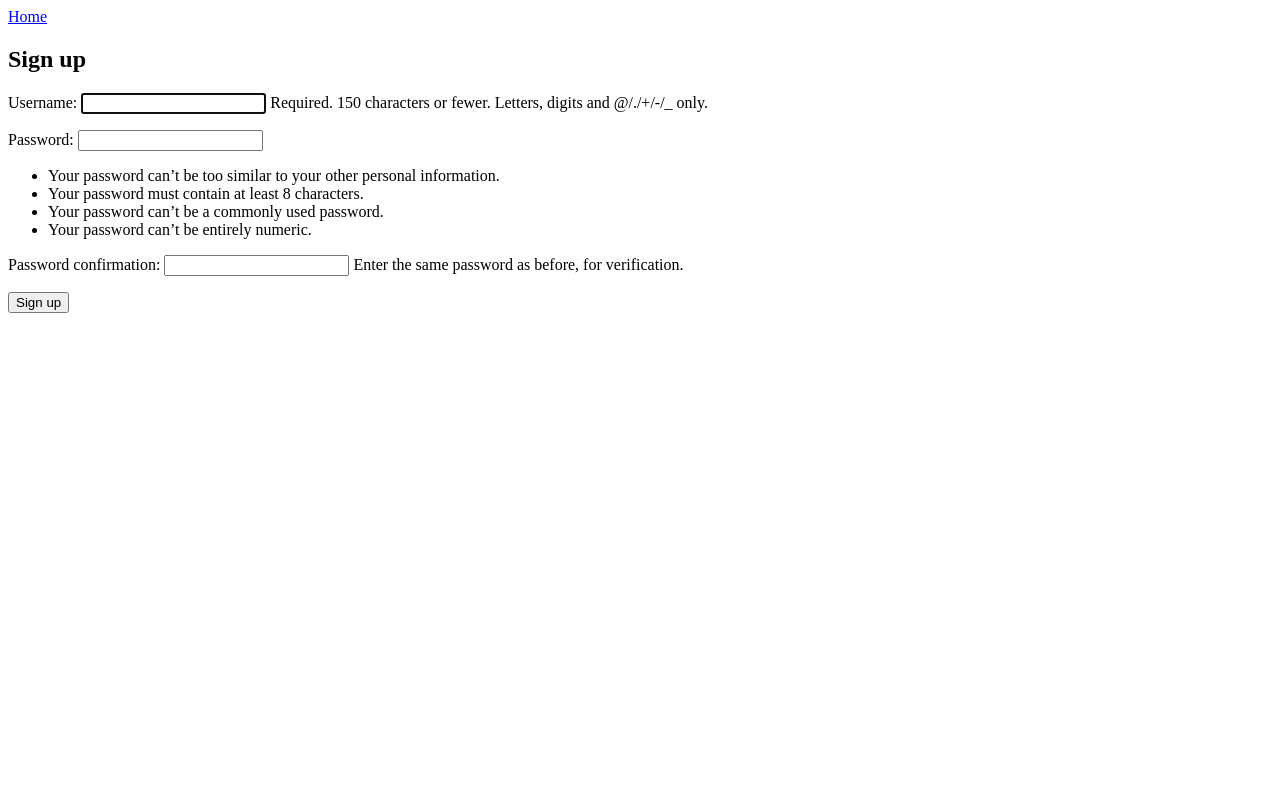
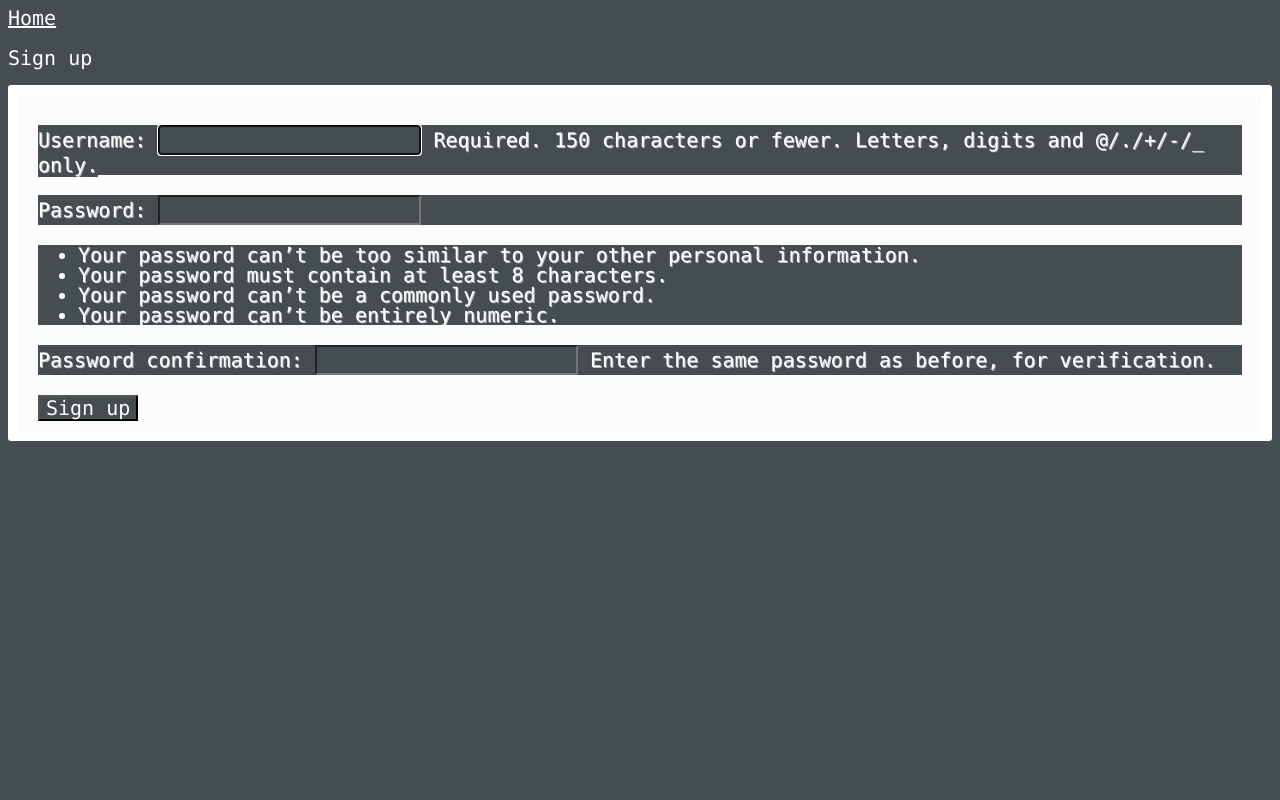
Before and after one commit to KUSH159/ShareCabIITG, a Django app: page /accounts/signup/ in a window 1280 px wide. Run offline with Django 3.2, Linux system fonts and the light colour scheme.

Commit message:
Add files via upload

```diff
--- a/my_project/my_project/settings.py
+++ b/my_project/my_project/settings.py
@@ -118,7 +118,12 @@ USE_TZ = True
 
 # Static files (CSS, JavaScript, Images)
 # https://docs.djangoproject.com/en/2.2/howto/static-files/
+#STATIC_ROOT = 'static/'
 
 STATIC_URL = '/static/'
+STATICFILES_DIRS = (
+            os.path.join(BASE_DIR, 'static'),
+        )
+
 LOGIN_REDIRECT_URL = 'home'
 LOGOUT_REDIRECT_URL = 'home'
--- /dev/null
+++ b/my_project/static/style.css
@@ -0,0 +1,30 @@
+* {
+  font: normal 20px/1 "Lucida Console", Monaco, monospace;
+  color : #ffffff;
+  background : #464d51;
+}
+
+
+
+.form {
+  display: inline-block;
+  -webkit-box-sizing: content-box;
+  -moz-box-sizing: content-box;
+  box-sizing: content-box;
+  padding: 10px 20px;
+  border: 10px solid #ffffff;
+  -webkit-border-radius: 3px;
+  border-radius: 3px;
+  font: normal 20px/normal "Lucida Console", Monaco, monospace;
+  color: rgba(0,142,198,1);
+  -o-text-overflow: clip;
+  text-overflow: clip;
+  background: rgba(252,252,252,1);
+  -webkit-box-shadow: 2px 2px 2px 0 rgba(0,0,0,0.2) inset;
+  box-shadow: 5px 2px 2px 0 rgba(247,239,239,0.2) inset;
+  text-shadow: 1px 1px 0 rgba(255,255,255,0.66) ;
+  -webkit-transition: all 200ms cubic-bezier(0.42, 0, 0.58, 1);
+  -moz-transition: all 200ms cubic-bezier(0.42, 0, 0.58, 1);
+  -o-transition: all 200ms cubic-bezier(0.42, 0, 0.58, 1);
+  transition: all 200ms cubic-bezier(0.42, 0, 0.58, 1);
+}
--- a/my_project/templates/base.html
+++ b/my_project/templates/base.html
@@ -1,30 +1,8 @@
+{% load staticfiles %}
+
 <html>
 	<head>
-<style>
-		.form {
-  			display: inline-block;
-  			-webkit-box-sizing: content-box;
-  			-moz-box-sizing: content-box;
-  			box-sizing: content-box;
-  			padding: 10px 20px;
-  			border: 1px solid #b7b7b7;
-  			-webkit-border-radius: 3px;
-  			border-radius: 3px;
-  			font: normal 16px/normal "Times New Roman", Times, serif;
-  			color: rgba(0,142,198,1);
-  			-o-text-overflow: clip;
-  			text-overflow: clip;
-  			background: rgba(252,252,252,1);
-  			-webkit-box-shadow: 2px 2px 2px 0 rgba(0,0,0,0.2) inset;
-  			box-shadow: 2px 2px 2px 0 rgba(0,0,0,0.2) inset;
-  			text-shadow: 1px 1px 0 rgba(255,255,255,0.66) ;
-  			-webkit-transition: all 200ms cubic-bezier(0.42, 0, 0.58, 1);
-  			-moz-transition: all 200ms cubic-bezier(0.42, 0, 0.58, 1);
-  			-o-transition: all 200ms cubic-bezier(0.42, 0, 0.58, 1);
-  			transition: all 200ms cubic-bezier(0.42, 0, 0.58, 1);
-
-		}
-</style>
+		<link href = "{% static 'style.css' %}" rel = "stylesheet">
 		<title>{% block title %}Share Cab{% endblock %}</title>
 	</head>
 	<body>
--- a/my_project/templates/home.html
+++ b/my_project/templates/home.html
@@ -13,7 +13,7 @@
 	<p><a href = "/accounts/{{user.username}}/update">Update Profile</a></p>
 	<p><a href="{% url 'logout' %}">Logout </a></p>
 {% else %}
-	<p>You are not logged in</p>
+	<h2>You are not logged in</h2>
 	<a href="{% url 'login' %}">Login</a><br><br>
 	<a href="{% url 'signup'  %}">SignUp</a>
 {% endif %}
--- a/my_project/templates/profile.html
+++ b/my_project/templates/profile.html
@@ -6,7 +6,7 @@
 <p><h3> User Profile</h3></p>
 <h4>
 	<p>Username : {{user.username}}</p>
-	<p>Roll No. : {{user.customuser.user_roll}}</p>
+	<p>Roll No. : {{user.customuser.user_rollno}}</p>
 	<p>Department : {{user.customuser.user_department}}</p>
 	<p>Hostel : {{user.customuser.user_hostel}}</p>
 	<p>Contact : {{user.customuser.user_contact}}</p>
--- a/my_project/templates/signup.html
+++ b/my_project/templates/signup.html
@@ -5,7 +5,7 @@
 
 {% block content %}
   <h2>Sign up</h2>
-  <form method="post">
+  <form method="post" class = "form">
     {% csrf_token %}
     {{ form.as_p }}
     <button type="submit">Sign up</button>
--- a/my_project/templates/update.html
+++ b/my_project/templates/update.html
@@ -3,11 +3,9 @@
 
 {% block content %}
 
-<form action = "/accounts/{{username}}" method = "POST">
+<form action = "/accounts/{{username}}" method = "POST" class = "form">
 	{% csrf_token %}
-	<div class = "form">
 	{{form.as_p}}
 	<button type = "submit">Update</button>
-	</div>
 </form>
 {%endblock%}
--- a/my_project/trips/templates/trips/viewtrip.html
+++ b/my_project/trips/templates/trips/viewtrip.html
@@ -6,6 +6,6 @@
 <h3>Matched Trips:</h3>
 <ul>
 {% for match in matched %}
-<li>{{match.trip_datetime}}, User: <a href = "/">{{match.customuser.username}}</a></li><br>
+<li>{{match.trip_datetime}}, User: <a href = "/trips/profile/{{match.customuser.username}}">{{match.customuser.username}}</a></li><br>
 	{% endfor %}
 {% endblock %}
--- a/my_project/trips/urls.py
+++ b/my_project/trips/urls.py
@@ -5,5 +5,6 @@ app_name = 'trips'
 urlpatterns = [
             path('<str:username>', views.MyTrips, name = 'mytrips'),
             path('<str:username>/addtrip', views.AddTrip, name = 'addtrip'),
+            path('profile/<str:username>', views.ViewProfile, name = 'viewprofile'),
             path('<str:username>/<str:trip_id>', views.ViewTrip, name = 'viewtrip'),
         ]
--- a/my_project/trips/views.py
+++ b/my_project/trips/views.py
@@ -46,3 +46,7 @@ def ViewTrip(request,username,trip_id):
     matched = UserTrips.objects.filter(source = src).filter(destination = dest).exclude(customuser=user)
     matched = matched.filter(trip_datetime__lte=(date+td)).filter(trip_datetime__gte=(date-td))
     return render(request, 'trips/viewtrip.html', {'matched' : matched, 'username' : username, 'trip_id': trip_id,})
+
+def ViewProfile(request,username):
+    user = User.objects.get(username = username)
+    return render(request, 'profile.html', {'user':user,})
```
Also changed, not shown: my_project/db.sqlite3, my_project/static/photo.png (added).
